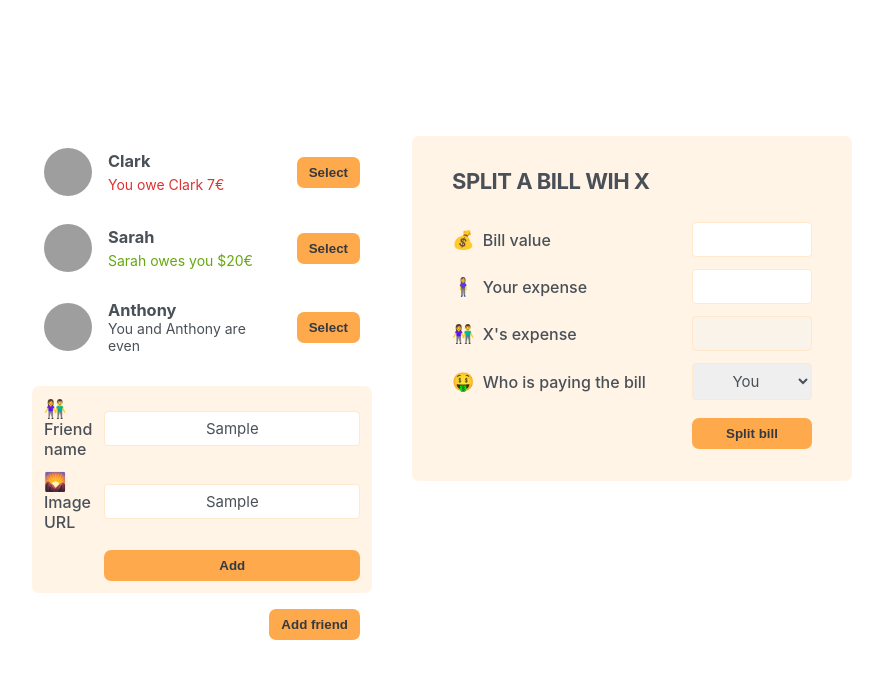
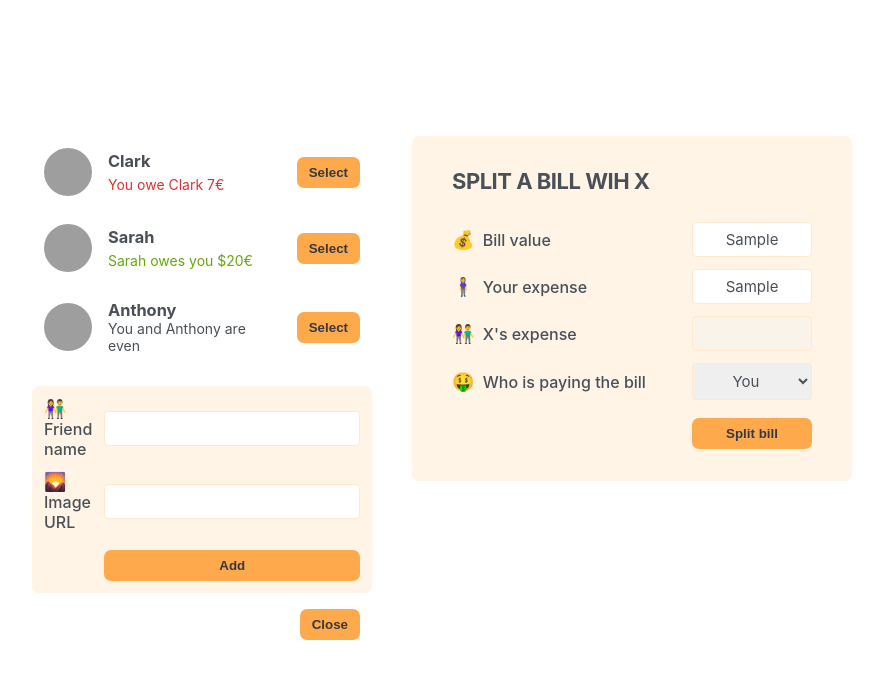
Before and after one commit to dev-ransom/eat-and-split, a React (Create React App) app: page / in a window 1280 px wide. Both pictures are taken after typing "Sample", "Sample" into the empty fields and a click on the button "Add friend". Shown: the top 678 px of the page, without its empty margins (198-1081 px from the left). Built offline with nearby package versions, Linux system fonts and the light colour scheme; grey boxes are pictures that could not be loaded.

Commit message:
added code for displaying friends

```diff
--- a/src/App.js
+++ b/src/App.js
@@ -1,4 +1,4 @@
-import React from 'react'
+import React, { useState } from 'react'
 const initialFriends = [
   {
     id: 118836,
@@ -19,13 +19,22 @@ const initialFriends = [
     balance: 0,
   },
 ]
+
+function Button({ children, onClick }) {
+  return <button onClick={onClick} className="button">{children}</button>
+}
+
 const App = () => {
+  const [showAddFriend, setShowAddFriend] = useState(false);
+  function handleShowAddFriend() {
+    setShowAddFriend(show => !show)
+  }
   return (
     <div className="app">
       <div className="sidebar">
         <FriendList />
-        <FormAddFriend />
-        <Button>Add friend</Button>
+        {showAddFriend && <FormAddFriend />}
+        <Button onClick={handleShowAddFriend}>{showAddFriend ? "Close" : "Add friend"}</Button>
       </div>
       <FormSplitBill />
     </div>
@@ -66,13 +75,12 @@ function Friend({ friend }) {
   )
 }
 
-function Button({ children }) {
-  return <button className="button">{children}</button>
-}
 
 function FormAddFriend() {
   return (
-    <form className="form-add-friend">
+
+
+       <form form className="form-add-friend" >
         <label>👫Friend name</label>
         <input type="text" />
 
@@ -80,7 +88,7 @@ function FormAddFriend() {
         <input type="text" />
 
         <Button>Add</Button>
-    </form>
+      </form >
   )
 }
 
@@ -88,17 +96,22 @@ function FormSplitBill() {
   return (
     <form className="form-split-bill">
       <h2>SPLIT A BILL WIH X</h2>
+
       <label>💰 Bill value</label>
       <input type="text" />
+
       <label>🧍‍♀️ Your expense</label>
       <input type="text" />
-      <label >👫 X's expense</label>
-      <input type="text" disabled/>
+
+      <label>👫 X's expense</label>
+      <input type="text" disabled />
+
       <label>🤑 Who is paying the bill</label>
       <select>
         <option value="user">You</option>
         <option value="friend">X</option>
       </select>
+
       <Button>Split bill</Button>
     </form>
   )
```
Lines whose indentation alone changed are shown as unchanged.
